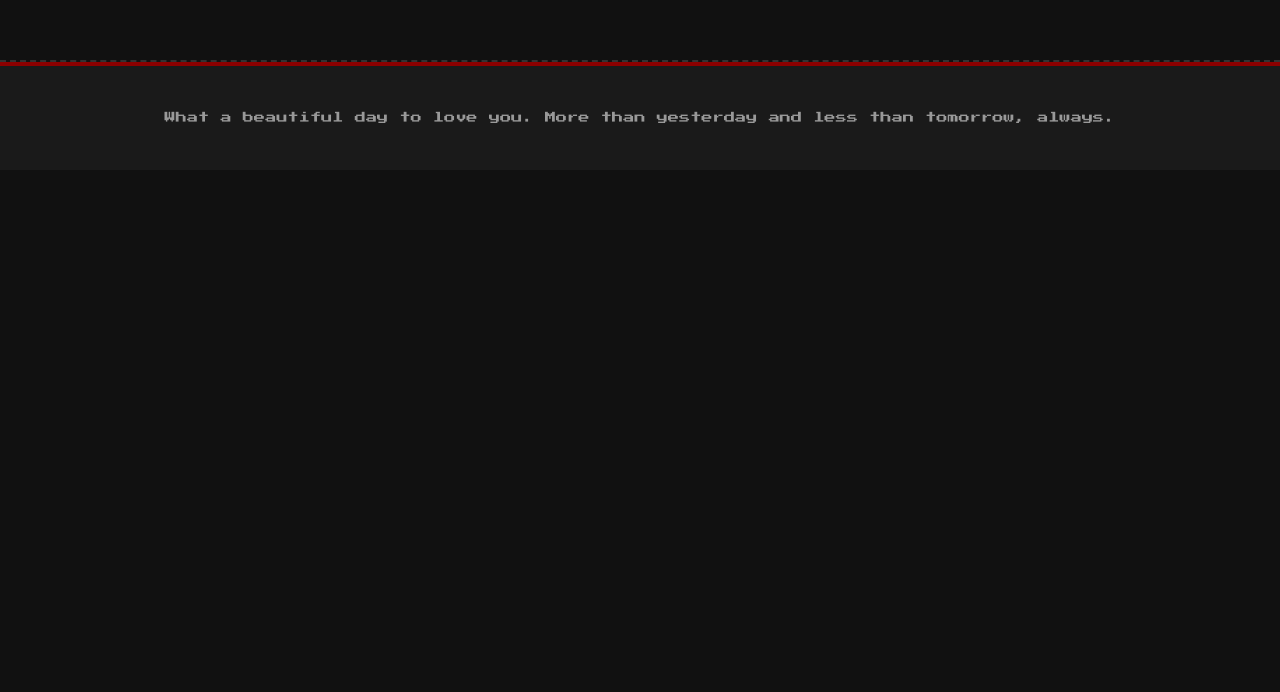
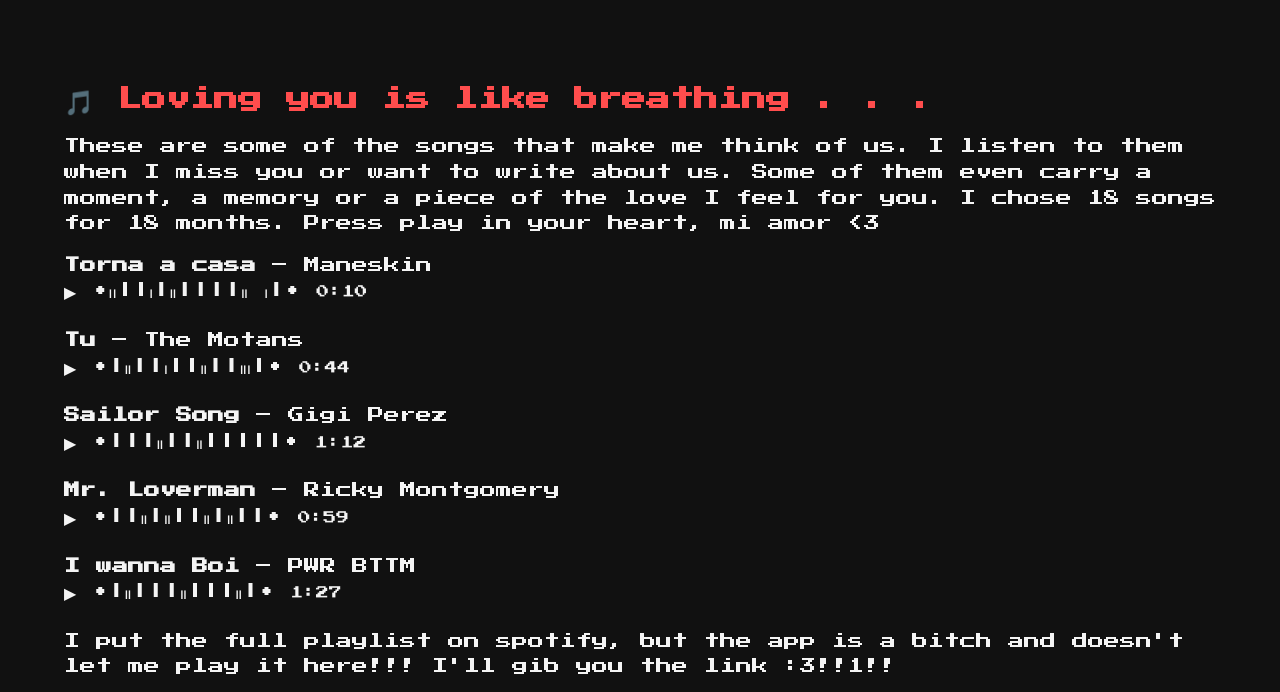
Before and after one commit to aleksutu/18th_mesiversario, a plain HTML site: page index.html in a window 1280 px wide. Shown: the part 1928-2620 px from the top of the page. Before the commit the page ends 2098 px from the top, so only its background shows below. Drawn offline with Linux system fonts and the light colour scheme; grey boxes are pictures that could not be loaded.

Commit message:
Update index.html

```diff
--- a/index.html
+++ b/index.html
@@ -10,8 +10,8 @@
 <body>
   <header>
     <h1>You're my smile. Always.</h1>
-    <p class="nickname">Happy One Year and a Half, Dylan <3</p>
-    <p class="subtext">To: The man who won my heart and helped it grow</p>
+    <p class="nickname">Happy one year and a half, Dylan <3</p>
+    <p class="subtext">To: the man who won my heart and helped it grow</p>
   </header>
 
   <section id="gallery">
@@ -49,7 +49,41 @@
     <h2>Even though no music will be more sweet than the sound of your voice...</h2>
     <!-- Spotify playlist embed (replace with your link) -->
     <iframe style="border-radius:12px" src="https://open.spotify.com/playlist/4M5Qn7saDYCNFqsI6AoJUs?si=00d8aa30abc64a6d" width="100%" height="152" frameBorder="0" allowfullscreen allow="autoplay; clipboard-write; encrypted-media; fullscreen; picture-in-picture" loading="lazy"></iframe>
+<section id="playlist">
+  <h2>🎵 Loving you is like breathing . . .</h2>
+  <p>
+    These are some of the songs that make me think of us. I listen to them when I miss you or want to write about us. Some of them even carry a moment,
+    a memory or a piece of the love I feel for you. I chose 18 songs for 18 months. Press play in your heart, mi amor <3
+  </p>
 
+  <ul style="list-style-type: none; padding-left: 0;">
+    <li style="margin-bottom: 1.5rem;">
+      <strong>Torna a casa</strong> – Maneskin<br />
+      ▶︎ •၊၊||၊|။||||။ ၊|• <span style="font-size: 0.8rem;">0:10</span>
+    </li>
+    <li style="margin-bottom: 1.5rem;">
+      <strong>Tu</strong> – The Motans<br />
+      ▶︎ •|။||၊||။||။၊|• <span style="font-size: 0.8rem;">0:44</span>
+    </li>
+    <li style="margin-bottom: 1.5rem;">
+      <strong>Sailor Song</strong> – Gigi Perez<br />
+      ▶︎ •|||။||။|||||• <span style="font-size: 0.8rem;">1:12</span>
+    </li>
+    <li style="margin-bottom: 1.5rem;">
+      <strong>Mr. Loverman</strong> – Ricky Montgomery<br />
+      ▶︎ •||။|။||။|။||• <span style="font-size: 0.8rem;">0:59</span>
+    </li>
+    <li style="margin-bottom: 1.5rem;">
+      <strong>I wanna Boi</strong> – PWR BTTM<br />
+      ▶︎ •|။|||။|||။|• <span style="font-size: 0.8rem;">1:27</span>
+    </li>
+  </ul>
+
+  <p>
+    I put the full playlist on spotify, but the app is a bitch and doesn't let me play it here!!! I'll gib you the link :3!!1!!
+    </a>
+  </p>
+</section>
     <!-- Undertale Home - background audio -->
     <audio autoplay loop controls hidden>
       <source src="Undertale OST_ 012 - Home.mp3" type="audio/mpeg" />
```
